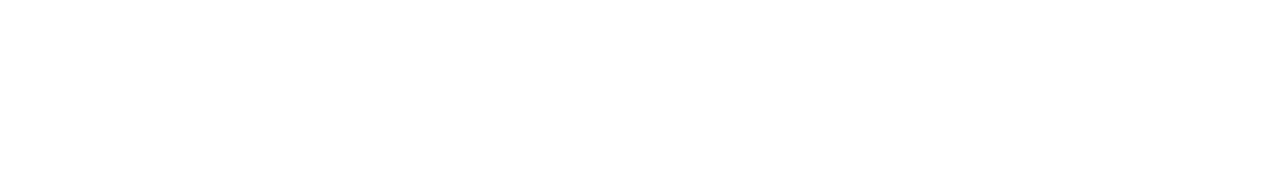
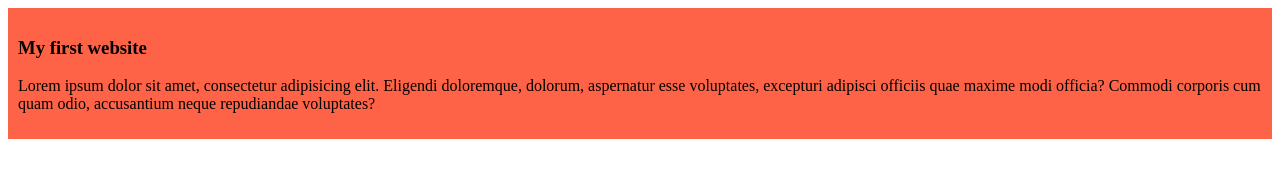
Before and after one commit to bushrawd/my-first-github-repo, a plain HTML site: page index.html in a window 1280 px wide. Drawn offline with Linux system fonts and the light colour scheme.

Commit message:
added the first blog

```diff
--- a/index.html
+++ b/index.html
@@ -4,8 +4,12 @@
     <meta charset="UTF-8">
     <meta name="viewport" content="width=device-width, initial-scale=1.0">
     <title>My First Ever Github Repo</title>
+    <link rel="stylesheet" href="styles/blog.css">
 </head>
 <body>
-
+    <div>
+        <h3>My first website</h3>
+        <p>Lorem ipsum dolor sit amet, consectetur adipisicing elit. Eligendi doloremque, dolorum, aspernatur esse voluptates, excepturi adipisci officiis quae maxime modi officia? Commodi corporis cum quam odio, accusantium neque repudiandae voluptates?</p>
+    </div>
 </body>
 </html>
--- /dev/null
+++ b/styles/blog.css
@@ -0,0 +1,4 @@
+div{
+    background-color: tomato;
+    padding: 10px;
+}
```
